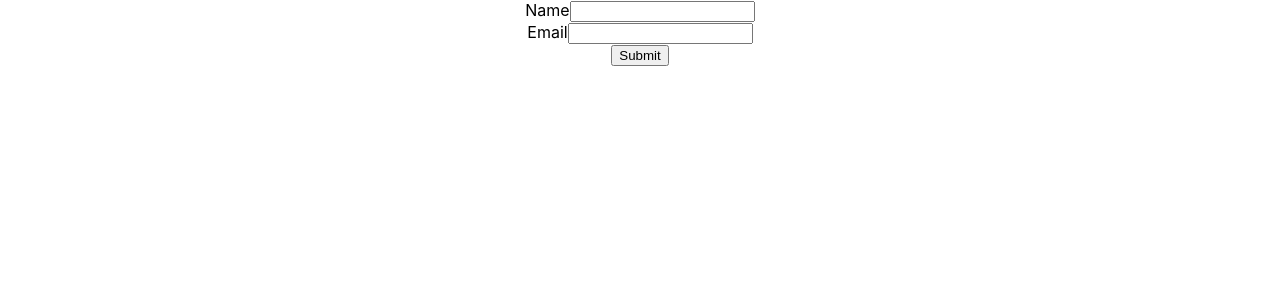
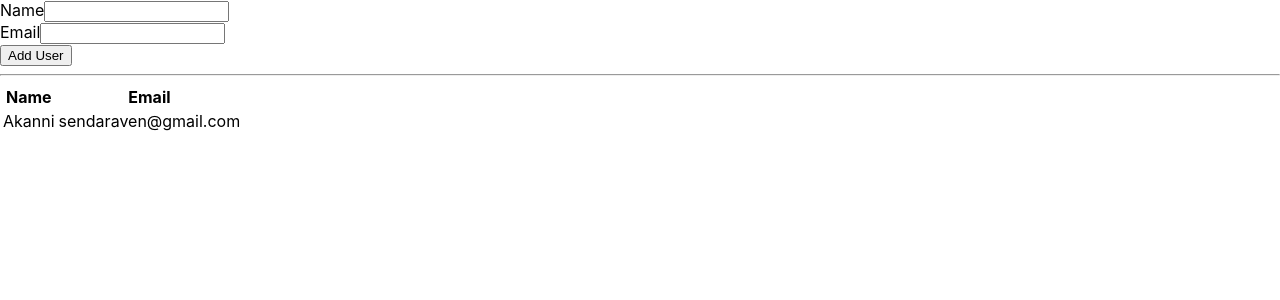
Before and after one commit to Harkanni/reacting-testing-app, a React (Create React App) app: page / in a window 1280 px wide. Shown: the top 300 px of the page. Built offline with nearby package versions, Linux system fonts and the light colour scheme.

Commit message:
init commit

```diff
--- a/src/App.js
+++ b/src/App.js
@@ -1,11 +1,20 @@
-import logo from './logo.svg';
 import './App.css';
+import UserList from './UserList';
 import Userform from './Userform';
+import { useState } from 'react';
 
 function App() {
+  const [users, setUsers] = useState([{ name: 'Akanni', email: 'sendaraven@gmail.com' }]);
+
+  const onAddUser = (user) => {
+   setUsers([...users, user]);
+  }
   return (
-    <div className="App">
-      <Userform />
+    <div className=''>
+      <Userform onAddUser={onAddUser} />
+      <hr />
+
+      <UserList users={users} />
     </div>
   );
 }
--- /dev/null
+++ b/src/UserList.jsx
@@ -0,0 +1,24 @@
+import React, { useState } from 'react';
+
+const UserList = ({ users }) => {
+  return (
+    <table>
+      <thead>
+        <tr>
+          <th >Name</th>
+          <th>Email</th>
+        </tr>
+      </thead>
+      <tbody>
+        {users.map((user) => (
+          <tr>
+            <td>{user.name}</td>
+            <td>{user.email}</td>
+          </tr>
+        ))}
+      </tbody>
+    </table>
+  );
+};
+
+export default UserList;
--- a/src/Userform.jsx
+++ b/src/Userform.jsx
@@ -1,9 +1,11 @@
 import React, { useState } from 'react';
 
-const Userform = () => {
+const Userform = ({ onAddUser }) => {
    const [state, setState] = useState({ name: '', email: '' });
    const handleSubmit = (event) => {
       event.preventDefault()
+
+      onAddUser(state)
    }
 
    const handleChange = (event) => {
@@ -19,7 +21,7 @@ const Userform = () => {
         <label htmlFor=''>Email</label>
         <input type='email' name='email' value={state.email} onChange={handleChange} />
       </div>
-      <button>Submit</button>
+      <button>Add User</button>
     </form>
   );
 };
```
